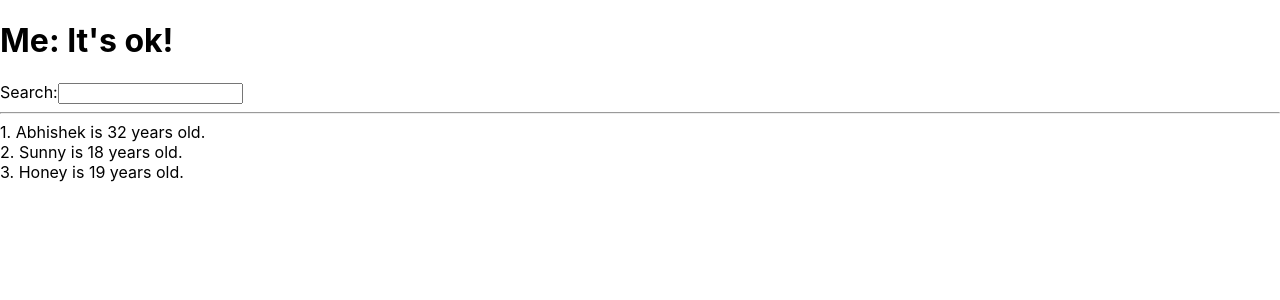
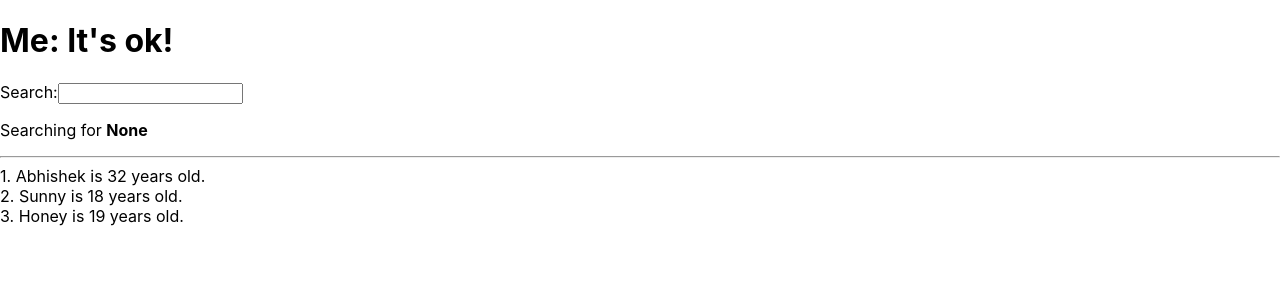
Before and after one commit to abhishak3/REACTion, a React (Create React App) app in the folder 02.React_Hello_world/hacker-stories/: page / in a window 1280 px wide. Shown: the top 300 px of the page. Built offline with nearby package versions, Linux system fonts and the light colour scheme.

Commit message:
react useState

```diff
--- a/02.React_Hello_world/hacker-stories/src/App.js
+++ b/02.React_Hello_world/hacker-stories/src/App.js
@@ -1,3 +1,5 @@
+import React from 'react';
+
 function say(message) {
     return `Me: ${message}`;
 }
@@ -20,6 +22,7 @@ const App = () => {
             'age': 19
         }
     ]
+
     return (
         <div>
             <h1>{say("It's ok!")}</h1>
@@ -41,14 +44,25 @@ const List = props => {
 }
 
 const Search = () => {
+    const [searchTerm, setSearchTerm] = React.useState('None');
+    // useState hook returns an array with two values
+    // takes initial state as a value which is empty string in this case.
+    // we can initiate with any string literal.
+    // first element of array represents current state
+    // second element is a function to update this state.
+
     const handleChange = event => {
-        console.log(event.target.value);
+        if (event.target.value === '')
+            setSearchTerm('None');
+        else
+            setSearchTerm(event.target.value);
     }
 
     return (
         <div>
             <label htmlFor="search">Search:</label>
             <input type='text' id="search" onChange={handleChange} />
+            <p>Searching for <strong>{searchTerm}</strong></p>
         </div>
     );
 }
```
